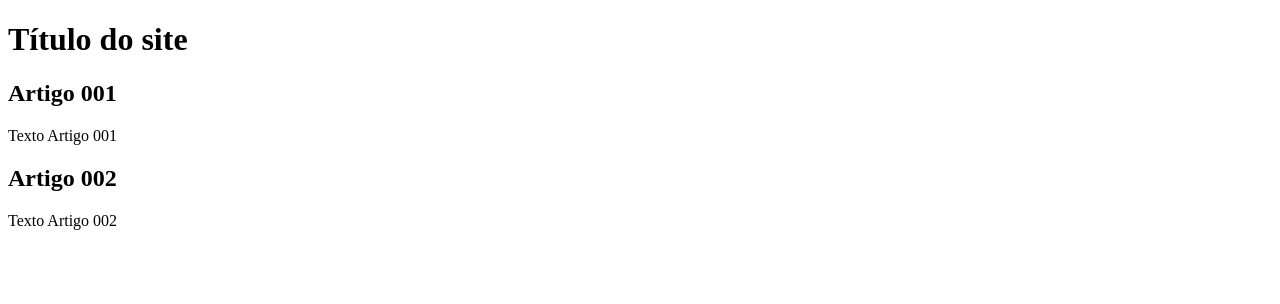
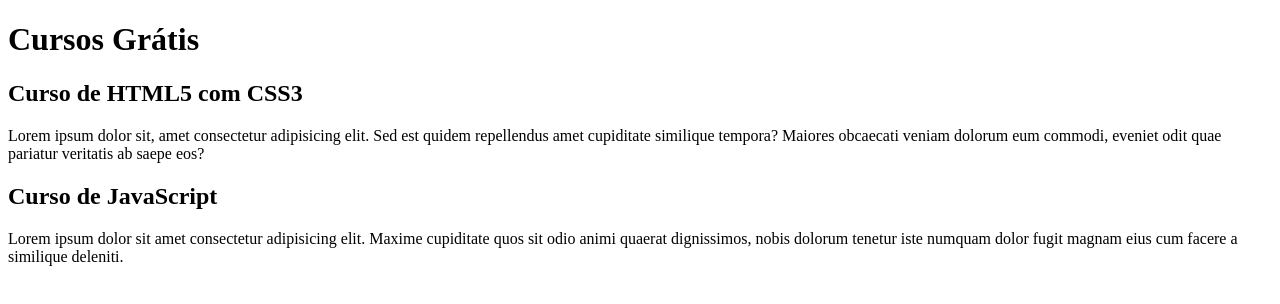
Before and after one commit to anajulialeite/projeto-site, a plain HTML site: page index.html in a window 1280 px wide. Drawn offline with Linux system fonts and the light colour scheme.

Commit message:
comecei a escrever o conteúdo

```diff
--- a/index.html
+++ b/index.html
@@ -8,15 +8,15 @@
 <body>
     <main>
         <head>
-            <h1>Título do site</h1>
+            <h1>Cursos Grátis</h1>
         </head>
         <article>
-            <h2>Artigo 001</h2>
-            <p>Texto Artigo 001</p>
+            <h2>Curso de HTML5 com CSS3</h2>
+            <p>Lorem ipsum dolor sit, amet consectetur adipisicing elit. Sed est quidem repellendus amet cupiditate similique tempora? Maiores obcaecati veniam dolorum eum commodi, eveniet odit quae pariatur veritatis ab saepe eos?</p>
         </article>
         <article>
-            <h2>Artigo 002</h2>
-            <p>Texto Artigo 002</p>
+            <h2>Curso de JavaScript</h2>
+            <p>Lorem ipsum dolor sit amet consectetur adipisicing elit. Maxime cupiditate quos sit odio animi quaerat dignissimos, nobis dolorum tenetur iste numquam dolor fugit magnam eius cum facere a similique deleniti.</p>
         </article>
     </main>
 </body>
```
